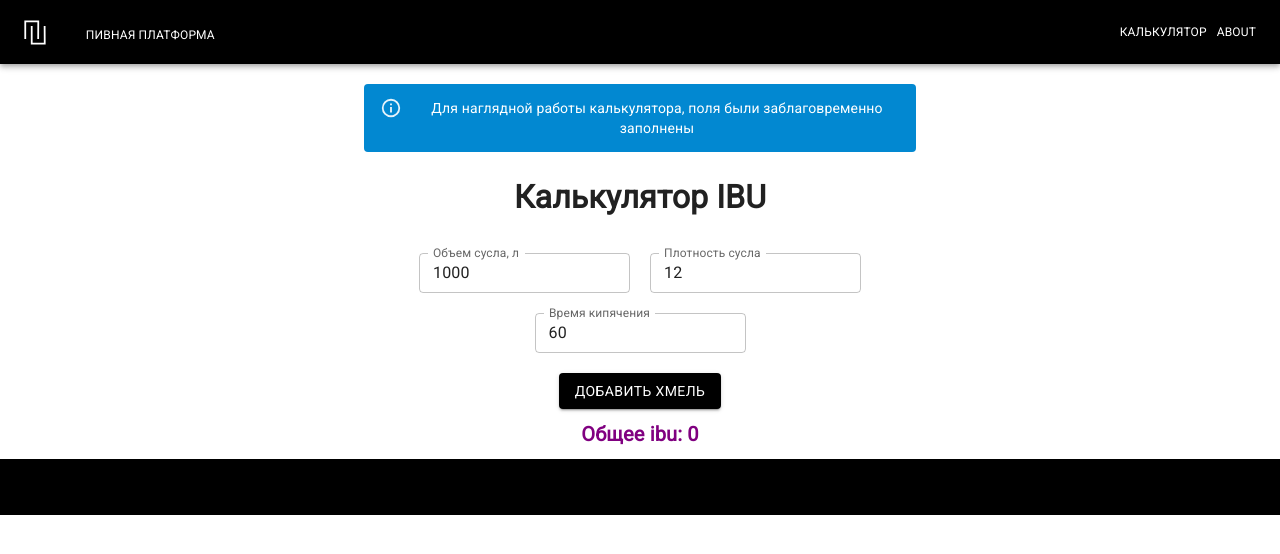
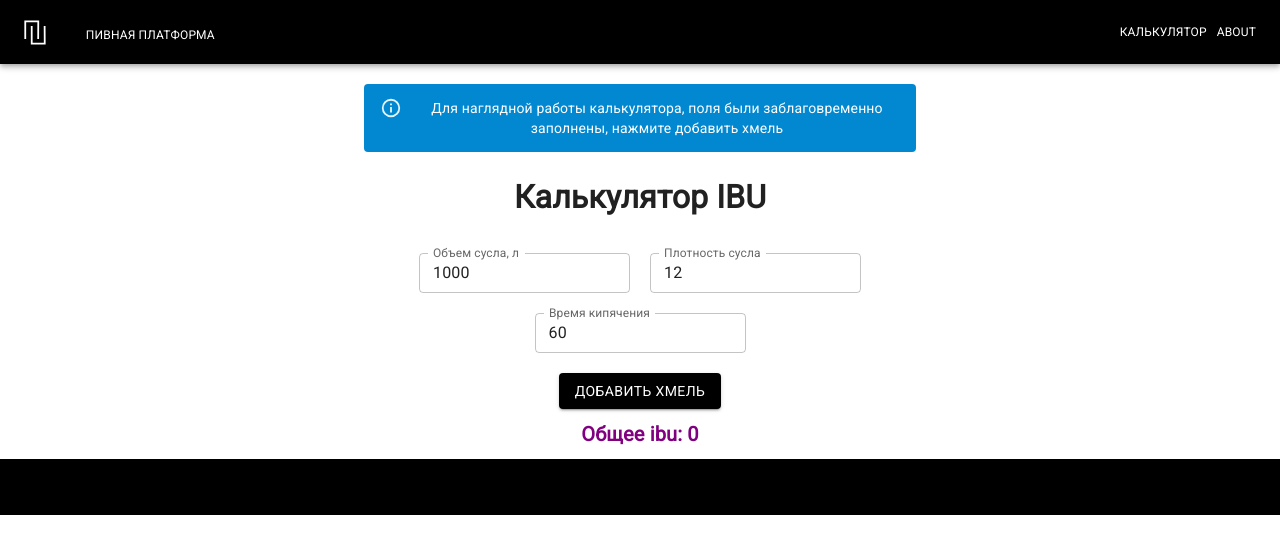
Before and after one commit to DmitriyBrewer/International-Bitterness-Units, a React (Create React App) app: page / in a window 1280 px wide. Shown: the top 554 px of the page. Built offline with nearby package versions, Linux system fonts and the light colour scheme.

Commit message:
AlarmInfo

```diff
--- a/src/components/pages/CalculatorIBU.tsx
+++ b/src/components/pages/CalculatorIBU.tsx
@@ -86,7 +86,7 @@ const CalculatorIBU: React.FC = () => {
       {loading? <CircularProgress color="inherit" style={{margin:'30px'}}/> :
       <Container  maxWidth="sm">
         <Alert variant="filled" severity="info" style={{marginTop:'20px'}}>
-          Для наглядной работы калькулятора, поля были заблаговременно заполнены
+          Для наглядной работы калькулятора, поля были заблаговременно заполнены, нажмите добавить хмель
         </Alert>
         <Wort getwort={getInputWort} />
         <div style={{ margin: "10px", display: "flex", justifyContent:'center', flexWrap:'wrap' }}>
```
